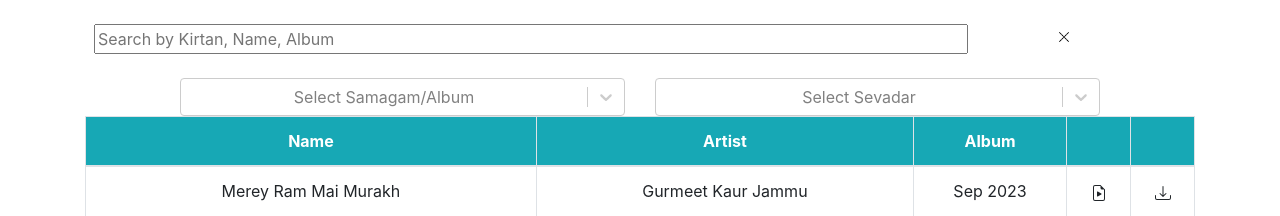
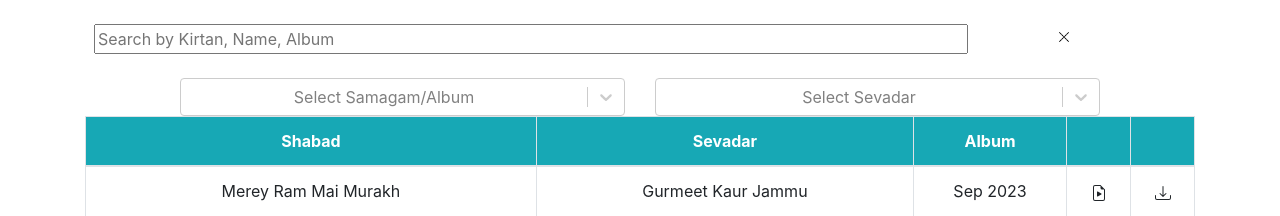
Before and after one commit to isupreetk/kirtan-frontend, a React (Create React App) app: page / in a window 1280 px wide. Shown: the top 216 px of the page. Built offline with nearby package versions, Linux system fonts and the light colour scheme.

Commit message:
noreferrer addition for target blank

```diff
--- a/src/components/GoogleForm/GoogleForm.jsx
+++ b/src/components/GoogleForm/GoogleForm.jsx
@@ -5,6 +5,7 @@ function GoogleForm() {
     <div className="google-form">
       <a
         target="_blank"
+        rel="noreferrer noopener"
         href="https://docs.google.com/forms/d/e/1FAIpQLScokLn5BA3IjiXZ37g1oaY7cWl7_bx4RzLCbFNcSa3XspcS0w/viewform?usp=sf_link"
       >
         Questions/feedback? Click here
--- a/src/components/KirtanList/KirtanList.jsx
+++ b/src/components/KirtanList/KirtanList.jsx
@@ -173,8 +173,8 @@ function KirtanList({
         <Table striped bordered hover className="table">
           <thead>
             <tr>
-              <th>Name</th>
-              <th>Artist</th>
+              <th>Shabad</th>
+              <th>Sevadar</th>
               <th>Album</th>
               <th></th>
               <th></th>
```
